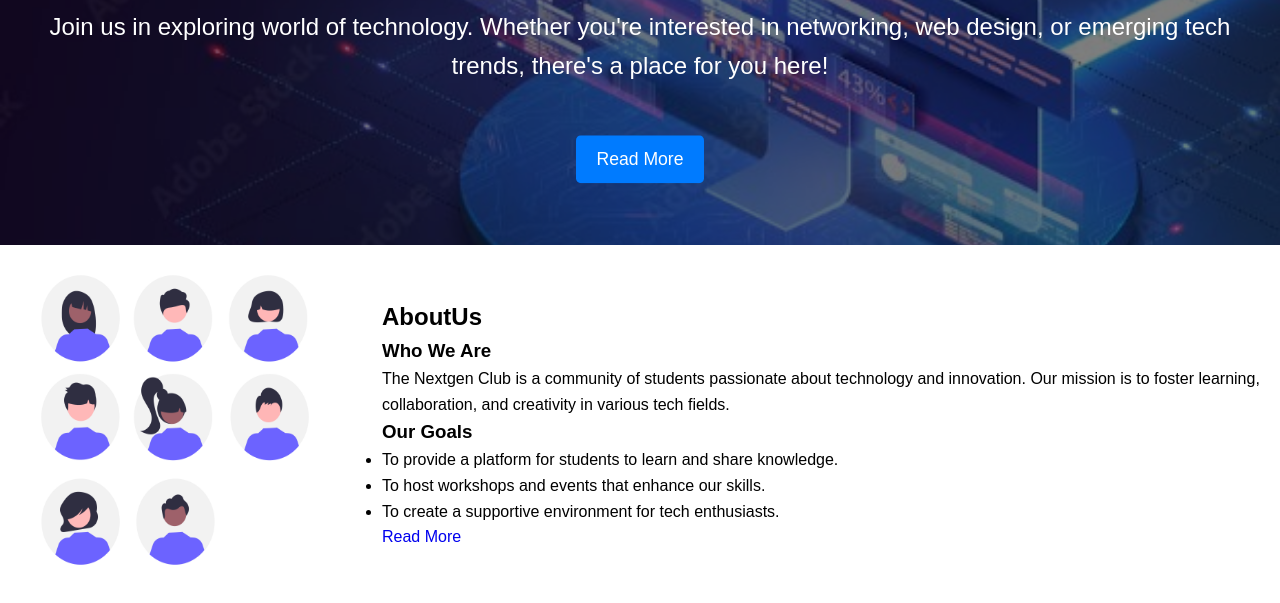
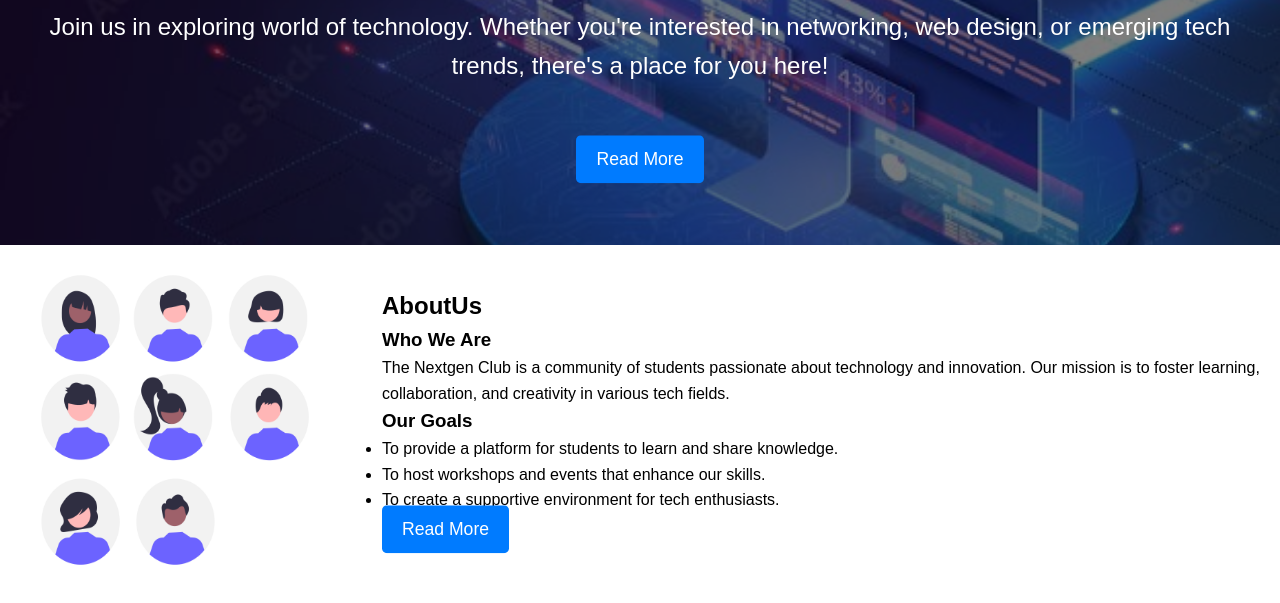
Before and after one commit to Kelvinnambale/Student-club-website, a plain HTML site: page index.html in a window 1280 px wide. Shown: the part 225-828 px from the top of the page. Drawn offline with nearby package versions, Linux system fonts and the light colour scheme.

Commit message:
Update index.html

```diff
--- a/index.html
+++ b/index.html
@@ -84,7 +84,7 @@
             </ul>
             <p></p>
             <div class="btn-box" id="btn_bx">
-                <a href="#" class="class="read-more-btn">Read More</a>
+                <a href="#" class="read-more-btn">Read More</a>
             </div>
         </div>
     </section>
```
